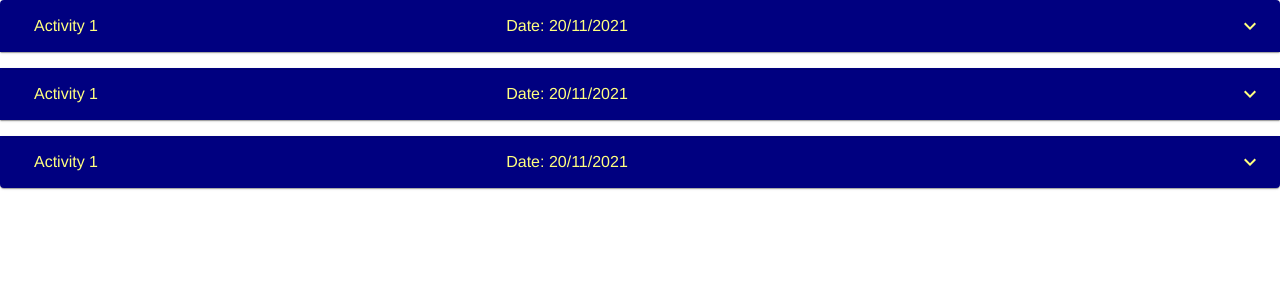
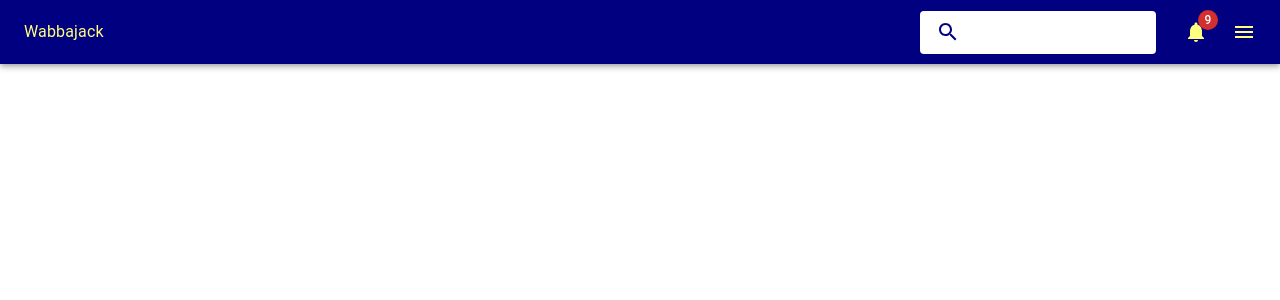
Before and after one commit to erhan-er/Wabbajack, a React (Create React App) app in the folder wabbajack_app/wabbajack_app/: page / in a window 1280 px wide. Shown: the top 300 px of the page. Built offline with nearby package versions, Linux system fonts and the light colour scheme.

Commit message:
AppBar and Menu added

```diff
--- a/wabbajack_app/wabbajack_app/src/App.js
+++ b/wabbajack_app/wabbajack_app/src/App.js
@@ -1,13 +1,13 @@
-import logo from './logo.svg';
 import './App.css';
 
-import LoginPage from "./login_page/login_page";
-import Home from "./main_page/home";
+import LoginPage from "./Pages/LoginPage";
+import Home from "./Pages/Home";
+import AppBar from "./Components/AppBar";
 
 function App() {
   return (
     <div className="App">
-      <Home />
+      <AppBar />
     </div>
   );
 }
--- a/wabbajack_app/wabbajack_app/src/Components/activity_accordion.js
+++ b/wabbajack_app/wabbajack_app/src/Components/ActivityAccordion.js
@@ -5,7 +5,6 @@ import Button from "@mui/material/Button";
 import Accordion from '@mui/material/Accordion';
 import AccordionSummary from '@mui/material/AccordionSummary';
 import AccordionDetails from '@mui/material/AccordionDetails';
-import Typography from '@mui/material/Typography';
 import ExpandMoreIcon from '@mui/icons-material/ExpandMore';
 import ArrowForwardIosIcon from '@mui/icons-material/ArrowForwardIos';
 
@@ -88,7 +87,7 @@ const style = makeStyles({
    },
 });
 
-const activity_accordion = ({place, date, time}) => {
+function ActivityAccordion ({place, date, time}) {
 
    const classes = style();
 
@@ -128,4 +127,4 @@ const activity_accordion = ({place, date, time}) => {
    );
 }
 
-export default activity_accordion
+export default ActivityAccordion
--- /dev/null
+++ b/wabbajack_app/wabbajack_app/src/Components/AppBar.js
@@ -0,0 +1,112 @@
+import * as React from 'react';
+import { useState} from "react";
+import { styled, alpha } from '@mui/material/styles';
+import Appbar from '@mui/material/AppBar';
+import Box from '@mui/material/Box';
+import Toolbar from '@mui/material/Toolbar';
+import IconButton from '@mui/material/IconButton';
+import Typography from '@mui/material/Typography';
+import InputBase from '@mui/material/InputBase';
+import Badge from '@mui/material/Badge';
+import MenuIcon from '@mui/icons-material/Menu';
+import SearchIcon from '@mui/icons-material/Search';
+import NotificationsIcon from '@mui/icons-material/Notifications';
+import Menu from "./Menu";
+
+const ModifiedAppBar = styled((props) => (
+   <Appbar {...props}/>
+))(({theme}) => ({
+   backgroundColor: "#000080",
+   color: "#ffff7f",
+   fontSize: "2rem",
+}));
+
+const Search = styled('div')(({ theme }) => ({
+   position: 'relative',
+   borderRadius: theme.shape.borderRadius,
+   backgroundColor: alpha(theme.palette.common.white, 1),
+   '&:hover': {
+      backgroundColor: alpha(theme.palette.common.white, 0.75),
+   },
+   marginRight: theme.spacing(2),
+   marginLeft: 0,
+   color: "#000080",
+   width: '100%',
+   [theme.breakpoints.up('sm')]: {
+      marginLeft: theme.spacing(3),
+      width: 'auto',
+   },
+}));
+
+const SearchIconWrapper = styled('div')(({ theme }) => ({
+   color: "#000080",
+   padding: theme.spacing(0, 2),
+   height: '100%',
+   position: 'absolute',
+   pointerEvents: 'none',
+   display: 'flex',
+   alignItems: 'center',
+   justifyContent: 'center',
+}));
+
+const StyledInputBase = styled(InputBase)(({ theme }) => ({
+   color: 'inherit',
+   '& .MuiInputBase-input': {
+      padding: theme.spacing(1, 1, 1, 0),
+      // vertical padding + font size from searchIcon
+      paddingLeft: `calc(1em + ${theme.spacing(4)})`,
+      transition: theme.transitions.create('width'),
+      width: '100%',
+      [theme.breakpoints.up('md')]: {
+         width: '20ch',
+      },
+   },
+}));
+
+function AppBar ({PageName = "Wabbajack"}) {
+
+   const [isOpen, setIsOpen] = useState(false);
+
+   return (
+      <Box>
+         <ModifiedAppBar position = "static">
+            <Toolbar>
+               <Typography>
+                  {PageName}
+               </Typography>
+               <Box />
+               <Box sx={{ flexGrow: 1 }} />
+               <Search>
+                  <SearchIconWrapper>
+                     <SearchIcon />
+                  </SearchIconWrapper>
+                  <StyledInputBase />
+               </Search>
+               <Box sx = {{display: {xs: "none", md: "flex"}}}>
+                  <IconButton
+                     size="large"
+                     aria-label="show 17 new notifications"
+                     color="inherit"
+                  >
+                     <Badge badgeContent={9} color="error">
+                        <NotificationsIcon />
+                     </Badge>
+                  </IconButton>
+                  <IconButton
+                     size = "large"
+                     edge = "end"
+                     color = "inherit"
+                     aria-label = "open menu"
+                     onClick = {() => setIsOpen(true)}
+                  >
+                     <MenuIcon />
+                  </IconButton>
+               </Box>
+            </Toolbar>
+         </ModifiedAppBar>
+         <Menu open = {isOpen} setIsOpen = {setIsOpen}/>
+      </Box>
+   );
+}
+
+export default AppBar
--- a/wabbajack_app/wabbajack_app/src/Components/login_box.js
+++ b/wabbajack_app/wabbajack_app/src/Components/LoginBox.js
@@ -59,7 +59,7 @@ const style = makeStyles({
 
 });
 
-const login_box = () => {
+function LoginBox () {
    const classes = style();
 
    return (
@@ -80,4 +80,4 @@ const login_box = () => {
    );
 }
 
-export default login_box
+export default LoginBox
--- /dev/null
+++ b/wabbajack_app/wabbajack_app/src/Components/Menu.js
@@ -0,0 +1,64 @@
+import * as React from 'react';
+import { styled, alpha } from '@mui/material/styles';
+import Box from '@mui/material/Box';
+import Drawer from '@mui/material/Drawer';
+import List from '@mui/material/List';
+import Divider from '@mui/material/Divider';
+import ListItem from '@mui/material/ListItem';
+import ListItemIcon from '@mui/material/ListItemIcon';
+import ListItemText from '@mui/material/ListItemText';
+
+function Menu ({open, setIsOpen}) {
+
+   function list () {
+      return (
+         <Box
+            sx={{ width: 250 }}
+            role="presentation"
+            onClick={() => {setIsOpen(false)}}
+            onKeyDown={() => {setIsOpen(false)}}
+         >
+            <List>
+            {['Inbox', 'Starred', 'Send email', 'Drafts'].map((text, index) => (
+               <ListItem button key={text}>
+                  <ListItemText primary={text} />
+               </ListItem>
+            ))}
+            </List>
+            <Divider />
+            <List>
+            {['All mail', 'Trash', 'Spam'].map((text, index) => (
+               <ListItem button key={text}>
+                  <ListItemText primary={text} />
+               </ListItem>
+            ))}
+            </List>
+         </Box>
+      );
+   }
+
+   function showMenu (open) {
+      if ( open ) {
+         return (
+            <Drawer
+               anchor = "right"
+               open = {open}
+               onClose = {() => {setIsOpen(false)}}
+            >
+               {list(open)}
+            </Drawer>
+         );
+      }
+   }
+
+
+   return (
+      <div>
+         {
+            showMenu(open)
+         }
+      </div>
+   );
+}
+
+export default Menu
--- a/wabbajack_app/wabbajack_app/src/main_page/home.js
+++ b/wabbajack_app/wabbajack_app/src/Pages/Home.js
@@ -1,6 +1,6 @@
 import * as React from 'react';
 
-import Accordion from "../Components/activity_accordion";
+import Accordion from "../Components/ActivityAccordion";
 
 const home = () => {
    var activity1 = {place: "B Building", date: "20/11/2021", time: "18:00"};
--- /dev/null
+++ b/wabbajack_app/wabbajack_app/src/Pages/LoginPage.js
@@ -0,0 +1,12 @@
+import * as React from 'react';
+
+import LoginBox from "../Components/LoginBox";
+
+function LoginPage () {
+
+   return (
+      <LoginBox />
+   );
+}
+
+export default LoginPage
--- a/wabbajack_app/wabbajack_app/src/login_page/login_page.js
+++ /dev/null
@@ -1,12 +0,0 @@
-import * as React from 'react';
-
-import LoginBox from "../Components/login_box";
-
-const login_page = () => {
-
-   return (
-      <LoginBox />
-   );
-}
-
-export default login_page
```
